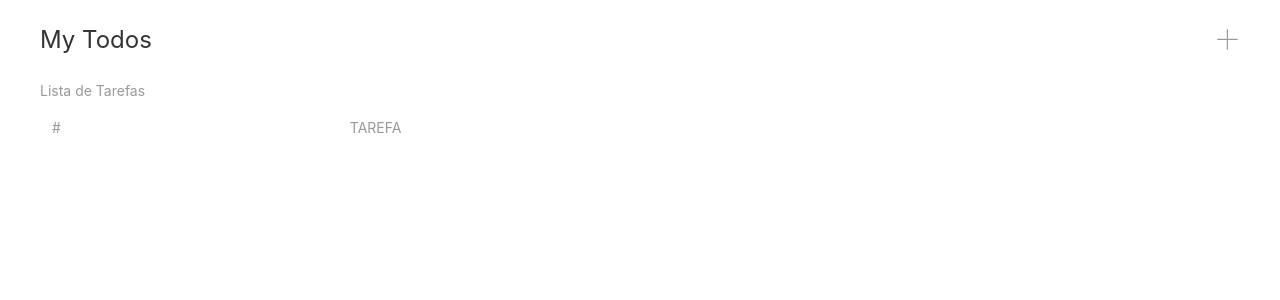
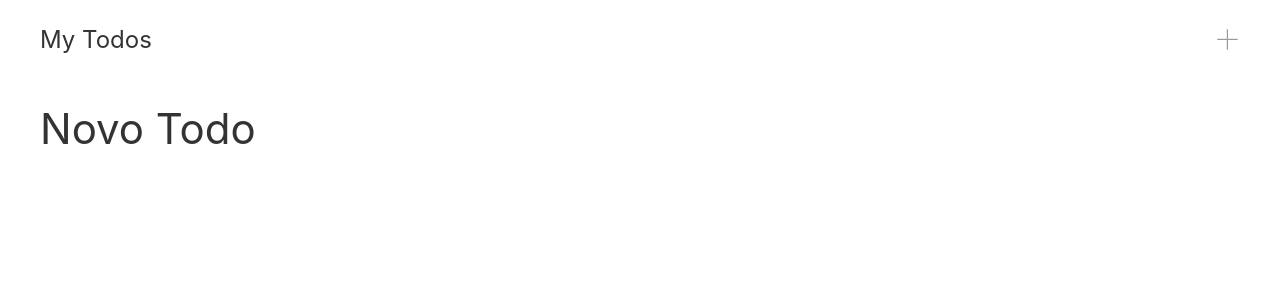
Before and after one commit to moacircostajr/cetic-treinamento-02, a React (Create React App) app in the folder moacir/3_-_React_Hooks_Forms_e_Context/todo/: page /create in a window 1280 px wide. Shown: the top 300 px of the page. Built offline with nearby package versions, Linux system fonts and the light colour scheme.

Commit message:
react router

```diff
--- a/moacir/3_-_React_Hooks_Forms_e_Context/todo/package.json
+++ b/moacir/3_-_React_Hooks_Forms_e_Context/todo/package.json
@@ -10,8 +10,10 @@
     "@types/node": "^12.0.0",
     "@types/react": "^16.9.53",
     "@types/react-dom": "^16.9.8",
+    "@types/react-router-dom": "^5.1.7",
     "react": "^17.0.1",
     "react-dom": "^17.0.1",
+    "react-router-dom": "^5.2.0",
     "react-scripts": "4.0.1",
     "typescript": "^4.0.3",
     "web-vitals": "^0.2.4"
--- /dev/null
+++ b/moacir/3_-_React_Hooks_Forms_e_Context/todo/src/components/AddTodo.tsx
@@ -0,0 +1,15 @@
+import React from 'react'
+
+interface Props {
+
+}
+
+const AddTodo = (props: Props) => {
+  return (
+    <div>
+      <h1>Novo Todo</h1>
+    </div>
+  )
+}
+
+export default AddTodo
--- a/moacir/3_-_React_Hooks_Forms_e_Context/todo/src/components/App.tsx
+++ b/moacir/3_-_React_Hooks_Forms_e_Context/todo/src/components/App.tsx
@@ -1,14 +1,29 @@
 import React from 'react'
+import { BrowserRouter as Router, Switch, Route } from 'react-router-dom'
 import TodoContext from '../contexts/TodoContext' // chaves retiradas
 import Navbar from './Navbar'
 import TodoList from './TodoList'
+import AddTodo from './AddTodo'
 
 const App = () => {
   return (
     <>
       <TodoContext>
-        <Navbar />
-        <TodoList />
+        <Router>
+          <Navbar />
+          <br />
+          <div className="uk-container">
+            <Switch>
+              <Route path="/create">
+                <AddTodo></AddTodo>
+              </Route>
+              <Route path="/">
+                <h4>Minha lista de tarefas</h4>
+                <TodoList />
+              </Route>
+            </Switch>
+          </div>
+        </Router>
       </TodoContext>
     </>
   )
--- a/moacir/3_-_React_Hooks_Forms_e_Context/todo/src/components/Navbar.tsx
+++ b/moacir/3_-_React_Hooks_Forms_e_Context/todo/src/components/Navbar.tsx
@@ -1,4 +1,5 @@
 import React from 'react'
+import { Link } from 'react-router-dom'
 
 const Navbar = () => {
   return (
@@ -6,14 +7,14 @@
       <div className="uk-container">
         <nav className="uk-navbar">
           <div className="uk-navbar-left">
-            <a className="uk-navbar-item uk-logo" href="#">My Todos</a>
+            <Link to="/" className="uk-navbar-item uk-logo">My Todos</Link>
           </div>
           <div className="uk-navbar-right">
             <ul className="uk-navbar-nav">
               <li>
-                <a href="#">
+                <Link to="/create">
                   <span uk-icon="icon:plus; ratio: 1.2"></span>
-                </a>
+                </Link>
               </li>
             </ul>
           </div>
```
Also changed, not shown: 1 other file (tests, documents, lock files or other folders).
